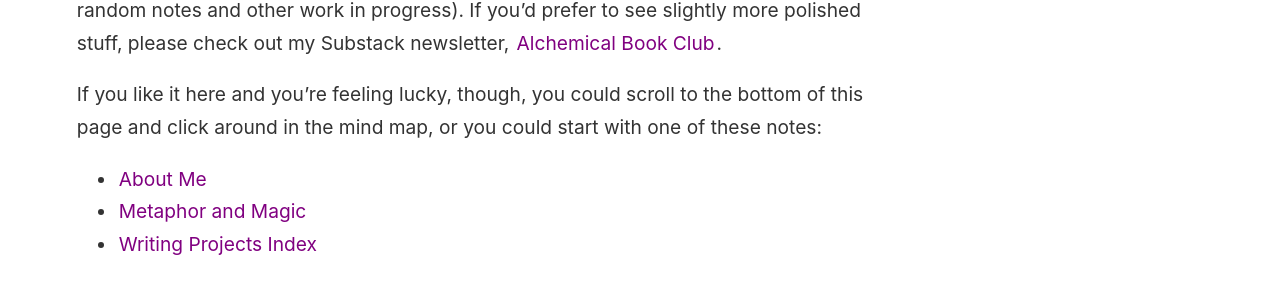
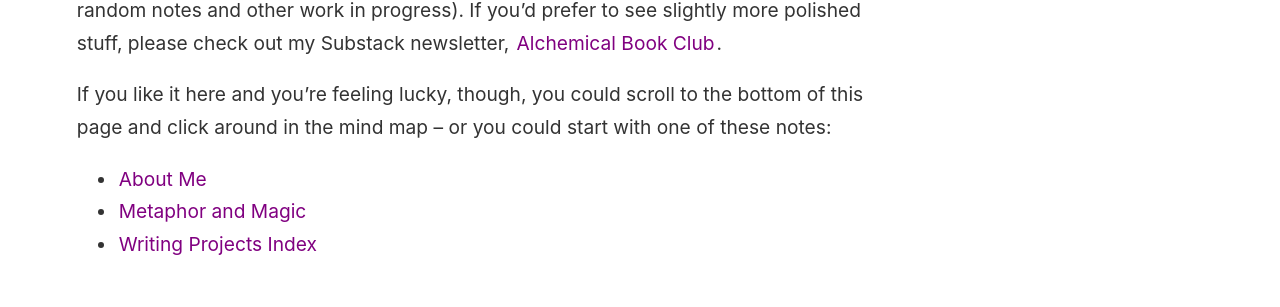
Before and after one commit to lauragyre/jekyll, a Jekyll site: the page built from _notes/About/Hello.md, in a window 1280 px wide. Shown: the part 231-538 px from the top of the page. Built offline with Jekyll 4.4.1, drawn with Linux system fonts in a browser that asks for light colours.

Commit message:
more polish

```diff
--- a/_notes/About/Hello.md
+++ b/_notes/About/Hello.md
@@ -4,7 +4,7 @@ permalink: /
 
 This is my attempt at a digital garden (an actively changing online repository for my random notes and other work in progress). If you'd prefer to see slightly more polished stuff, please check out my Substack newsletter, [Alchemical Book Club](http://lauragyre.substack.com).
 
-If you like it here and you're feeling lucky, though, you could scroll to the bottom of this page and click around in the mind map, or you could start with one of these notes:
+If you like it here and you're feeling lucky, though, you could scroll to the bottom of this page and click around in the mind map – or you could start with one of these notes:
 
 - [[About Me]]
 - [[Metaphor and Magic]]
```
Also changed, not shown: 2 other files.
